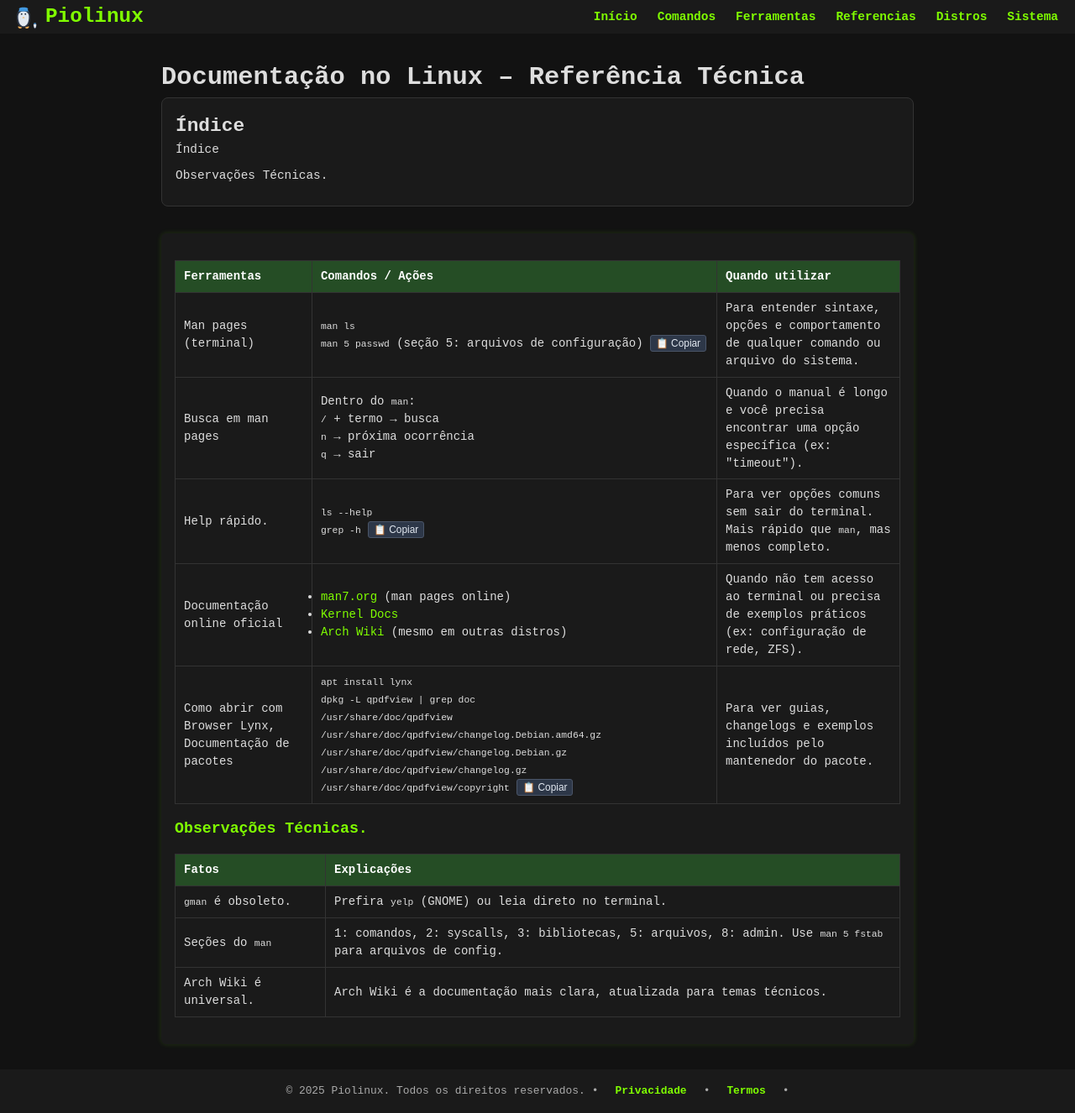
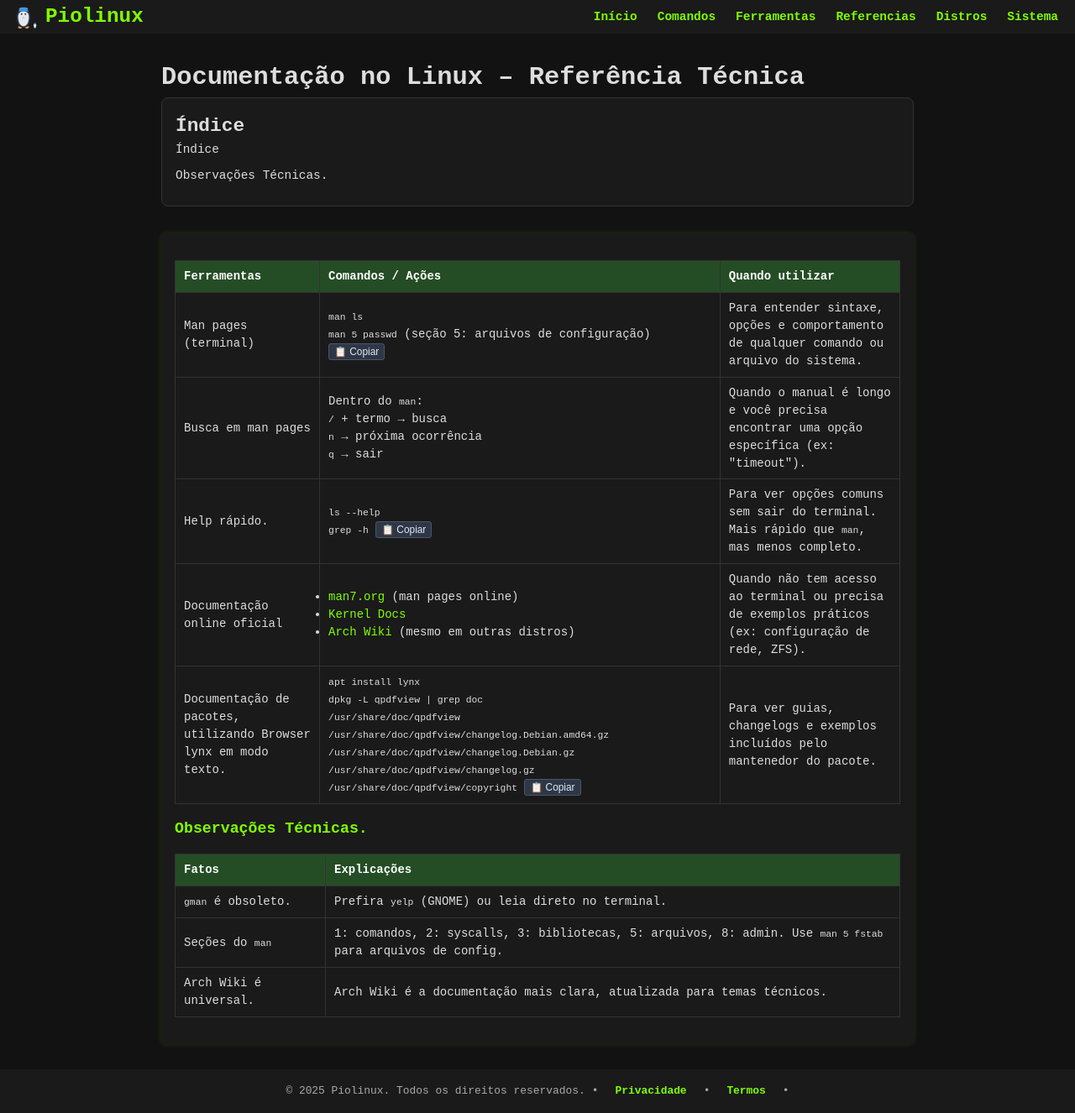
Before and after one commit to Piolinux/piolinux-site, a Jekyll site: the page built from _pages/_referencias/documentacao-no-linux-referencia-tecnica.md, in a window 1280 px wide. Shown: the whole page at 84% size. Built offline with Jekyll 4.4.1, drawn with Linux system fonts in a browser that asks for light colours.

Commit message:
Update documentacao-no-linux-referencia-tecnica.md

```diff
--- a/_pages/_referencias/documentacao-no-linux-referencia-tecnica.md
+++ b/_pages/_referencias/documentacao-no-linux-referencia-tecnica.md
@@ -64,8 +64,8 @@ permalink: /referencias/importancia-da-documentacao-linux/
       <td data-label="Quando usar">Quando não tem acesso ao terminal ou precisa de exemplos práticos (ex: configuração de rede, ZFS).</td>
     </tr>
     <tr>
-      <td data-label="Ferramenta">Como abrir com Browser Lynx, Documentação de pacotes</td>
-      <td data-label="Comando / Ação">
+     <td data-label="Ferramenta">Documentação de pacotes, utilizando Browser lynx em modo texto.</td>
+     <td data-label="Comando / Ação">
     <code>apt install lynx</code><br>
     <code>dpkg -L qpdfview | grep doc</code><br>
    <code>/usr/share/doc/qpdfview</code>
```
